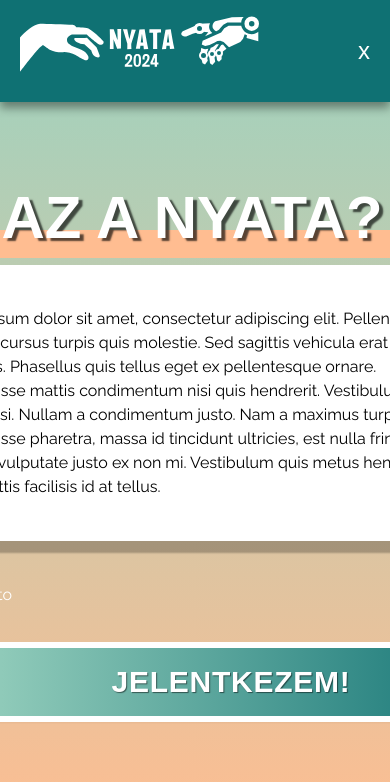
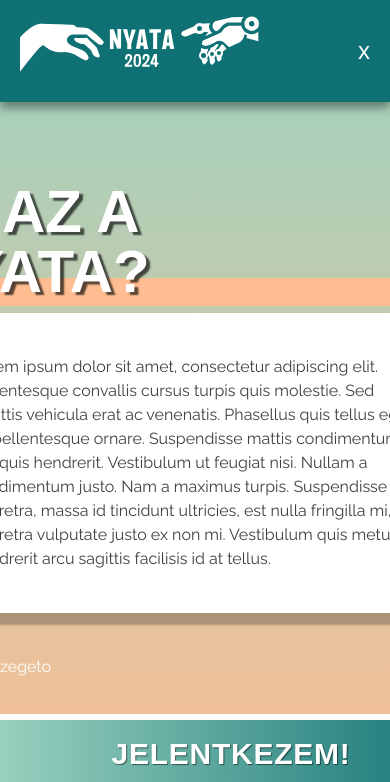
Before and after one commit to triszt4n/nyata-web-2024, a Next.js app: page / in a window 390 px wide. Shown: the top 782 px of the page. Built offline with nearby package versions, Linux system fonts and the light colour scheme; a web font is replaced by a local one.

Commit message:
basic mobile view, gray color, background

```diff
--- a/src/components/Application.tsx
+++ b/src/components/Application.tsx
@@ -10,7 +10,7 @@ export function Application() {
       <div className="flex flex-row items-center justify-between">
         <Title text="JELENTKEZÉS" icon={<Tent />} />
       </div>
-      <div className="grid grid-cols-2 gap-[71px] mt-[70px]">
+      <div className="grid grid-cols-1 laptop:grid-cols-2 gap-[71px] mt-[70px]">
         <div className="flex flex-col space-y-[50px]">
           <Box shadow="left">
             <div className="text-3xl font-display">
--- a/src/components/Box.tsx
+++ b/src/components/Box.tsx
@@ -7,7 +7,7 @@ type BoxProps = {
 
 export function Box({ children, shadow }: PropsWithChildren<BoxProps>) {
   return (
-    <div className={clsx("bg-white text-black px-[58px] py-[42px] w-full", {
+    <div className={clsx("bg-white text-gray-dark px-[58px] py-[42px] w-full", {
       "shadow-box-left": shadow === "left",
       "shadow-box-right": shadow === "right"
     })}>
--- a/src/components/Contact.tsx
+++ b/src/components/Contact.tsx
@@ -12,13 +12,13 @@ export function Contact() {
       <div className="flex ml-[58px]">
         <Title text="Kapcsolat" icon={<Message />} />
       </div>
-      <div className="flex space-x-[71px]">
-        <div className="w-2/3">
+      <div className="flex laptop:flex-row flex-col laptop:space-x-[71px] space-x-0 space-y-[71px] laptop:space-y-0">
+        <div className="laptop:w-2/3">
           <Box shadow="right">
             TODO: form
           </Box>
         </div>
-        <div className="w-1/3">
+        <div className="laptop:w-1/3">
           <Box shadow="right">
             <div className="flex flex-col space-y-5 items-center">
               <div className="text-2xl font-bold">
--- a/src/components/Footer.tsx
+++ b/src/components/Footer.tsx
@@ -3,7 +3,7 @@ import Image from "next/image";
 import Muszak from "@/logos/muszak.png"
 
 export function Footer() {
-  return <footer className="bg-custom-gray py-14 laptop:py-28 px-5 laptop:px-16 w-full font-display">
+  return <footer className="bg-gray-darkest py-14 laptop:py-28 px-5 laptop:px-16 w-full font-display">
     <LayoutGrid>
 
       <div className="flex flex-col space-y-3 laptop:col-span-4 col-start-1 text-xl font-extrabold">
--- a/src/components/Location.tsx
+++ b/src/components/Location.tsx
@@ -6,22 +6,19 @@ import Pin from "@/icons/pin.svg";
 export function Location() {
   return (
     <Section id="location" className="space-y-[44px] mt-[122px]">
-      <div className="flex items-center justify-between">
+      <div className="flex items-center justify-between flex-col laptop:flex-row">
         <div className="ml-[58px]">
           <Title text="Helyszín" icon={<Pin />} />
         </div>
         <div className="grow-0">
-
           <Box shadow="right">
             <div className="text-center">
               <strong>Sopron Gyermek és Ifjúsági Tábor</strong> (9406 Sopron, Brennbergi út)
-
             </div>
           </Box>
         </div>
       </div>
       <div className="w-full h-[440px]">TODO: Google map integracio</div>
-
     </Section>
   )
 }
--- a/src/pages/index.tsx
+++ b/src/pages/index.tsx
@@ -11,7 +11,7 @@ export default function Home() {
   return (
     <main className="flex min-h-screen flex-col items-center justify-between">
       <Header />
-      <div className="max-w-[1260px]">
+      <div className="max-w-[1260px] px-8 desktop:px-0">
         <Hero />
         <Programs />
         <Cards />
--- a/tailwind.config.ts
+++ b/tailwind.config.ts
@@ -18,7 +18,9 @@ const config: Config = {
         "primary-light": "#9cd3c0",
         secondary: "#fda98b",
         "secondary-light": "#ffbd91",
-        "custom-gray": "#363636",
+        "gray-darkest": "#363636",
+        "gray-dark": "#404040",
+        "gray-light": "#484848",
       },
       fontFamily: {
         body: ["Raleway", "sans-serif"],
```
